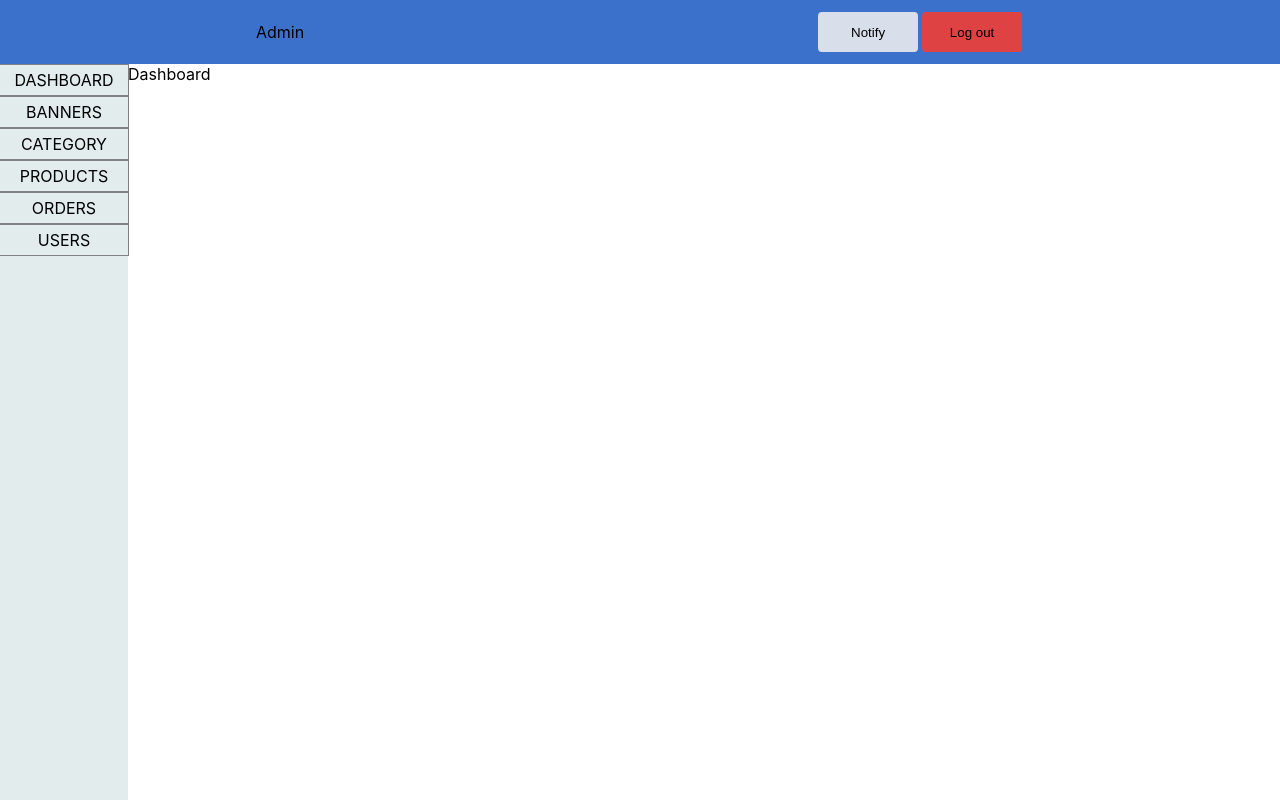
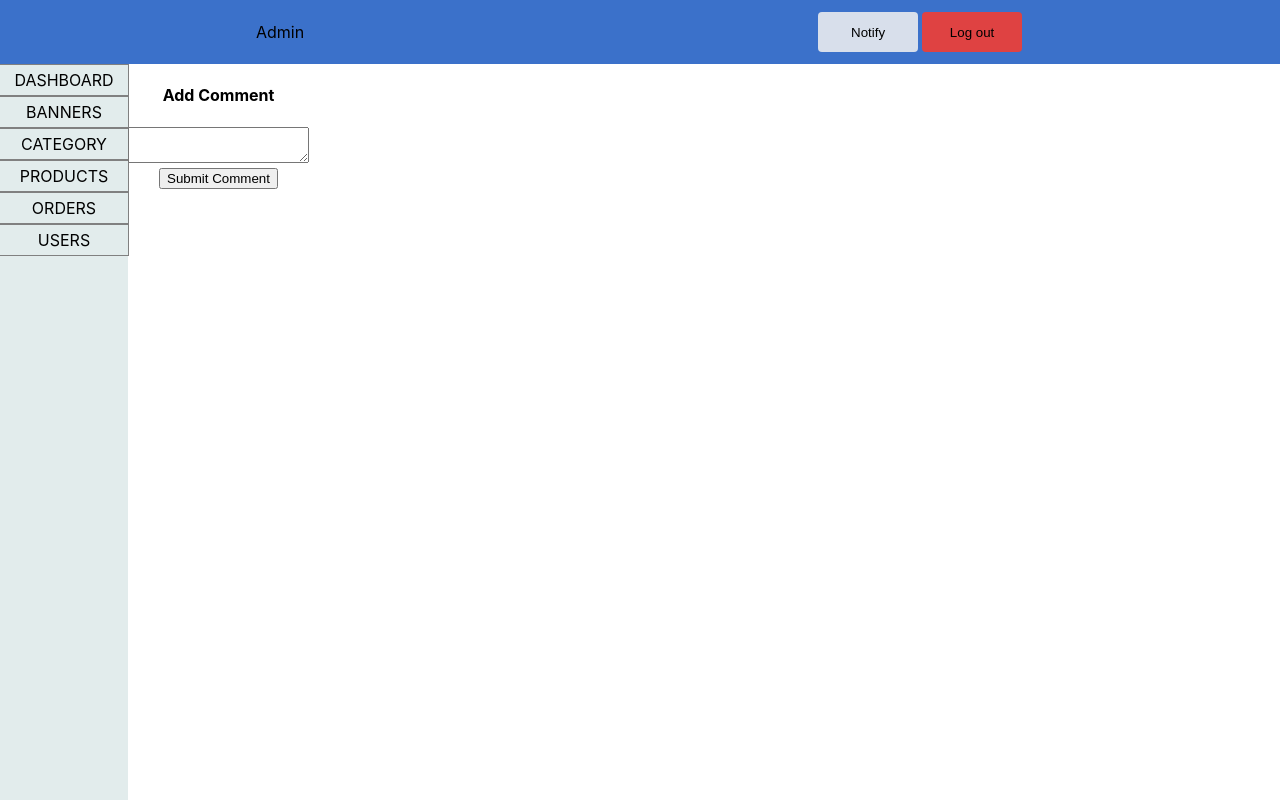
Before and after one commit to Beast2502/Ecommerce_Admin, a React (Create React App) app: page / in a window 1280 px wide. Built offline with nearby package versions, Linux system fonts and the light colour scheme.

Commit message:
Redux initiate

```diff
--- a/src/index.js
+++ b/src/index.js
@@ -3,14 +3,19 @@ import ReactDOM from "react-dom/client";
 import "./index.css";
 import App from "./App";
 import reportWebVitals from "./reportWebVitals";
+
 import { BrowserRouter as Router } from "react-router-dom";
+
+import Store from "./redux/store";
 
 const root = ReactDOM.createRoot(document.getElementById("root"));
 root.render(
   <React.StrictMode>
-    <Router>
-      <App />
-    </Router>
+    <Store>
+      <Router>
+        <App />
+      </Router>
+    </Store>
   </React.StrictMode>
 );
 
--- /dev/null
+++ b/src/redux/actions/index.js
@@ -0,0 +1,8 @@
+import { SAVE_COMMENT } from "./types";
+
+export function saveComment(comment){
+    return{
+        type: SAVE_COMMENT,
+        payload:comment
+    }
+}
--- /dev/null
+++ b/src/redux/actions/types.js
@@ -0,0 +1 @@
+export const SAVE_COMMENT = 'save_comment';
--- /dev/null
+++ b/src/redux/reducers/comments.js
@@ -0,0 +1,12 @@
+import { SAVE_COMMENT } from "../actions/types";
+
+function comments(state = [] , action){
+    switch(action.type){
+        case SAVE_COMMENT:
+            return [...state, action.payload];
+        default:
+            return state;
+    }
+}
+
+export default comments;
--- /dev/null
+++ b/src/redux/reducers/index.js
@@ -0,0 +1,7 @@
+import { combineReducers } from "redux";
+import commentsReducer from './comments';
+
+
+export default combineReducers({
+    comments : commentsReducer
+});
--- /dev/null
+++ b/src/redux/store.js
@@ -0,0 +1,13 @@
+import React from 'react';
+import { Provider } from "react-redux";
+import { createStore } from "redux";
+import reducers from './reducers';
+
+
+export default (props) =>{
+    return(
+        <Provider store={createStore(reducers,{})}>
+            {props.children}
+        </Provider>
+    );
+};
--- a/src/view/Dashboard/dashBoard.js
+++ b/src/view/Dashboard/dashBoard.js
@@ -1,12 +1,34 @@
-import React from "react";
+import React,{Component} from "react";
 import './dashBoard.css';
 
-const DashBorad = () => {
-  return (
-    <>
-      Dashboard
-    </>
-  );
+
+import { connect } from "react-redux";
+import * as actions from '../../redux/actions';
+
+class DashBorad extends Component {
+  state ={comment : ''};
+
+  handleChange = event =>{
+    this.setState({comment : event.target.value});
+  };
+
+  handleSubmit = event =>{
+    event.preventDefault();
+    this.props.saveComment(this.state.comment);
+    this.setState({comment : ''})
+  }
+
+  render(){
+    return(
+      <form onSubmit={this.handleSubmit}>
+        <h4>Add Comment</h4>
+        <textarea onChange={this.handleChange} value={this.state.comment}></textarea>
+        <div>
+          <button>Submit Comment</button>
+        </div>
+      </form>
+    )
+  }
 };
 
-export default DashBorad;
+export default connect(null,actions)(DashBorad);
```
